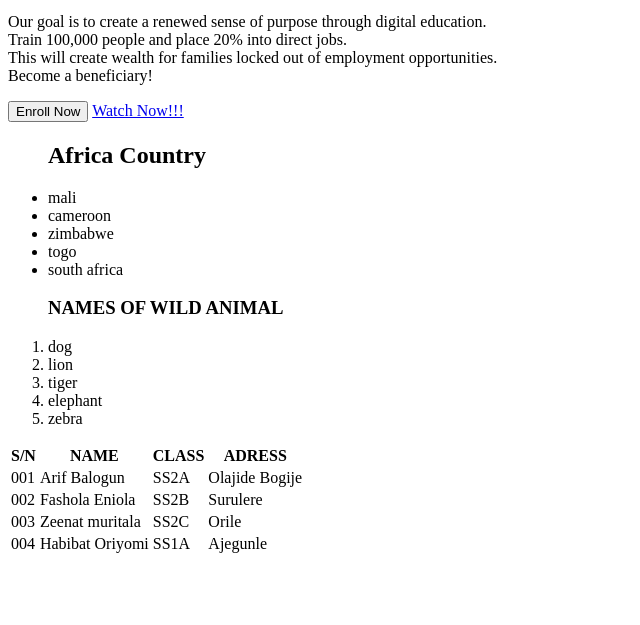
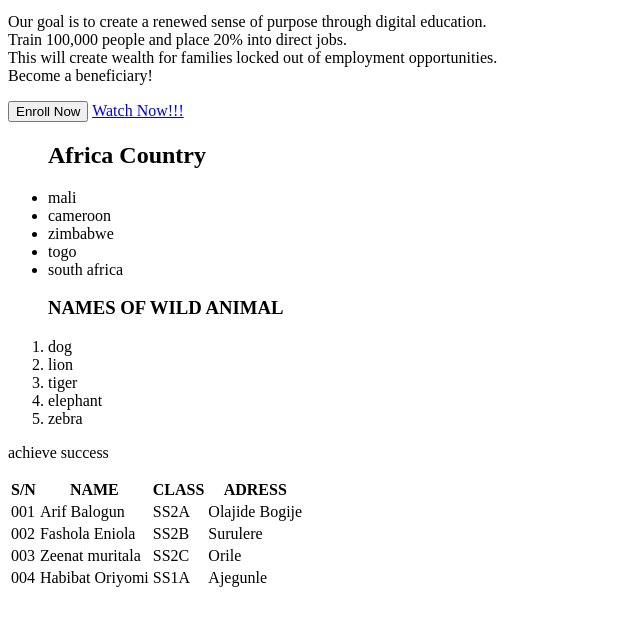
Before and after one commit to awoyezainab/TDN-HTML, a plain HTML site: page index.html in a window 1280 px wide. Shown: the part 101-726 px from the top of the page, without its empty margins (0-640 px from the left). Drawn offline with Linux system fonts and the light colour scheme.

Commit message:
secind commit

```diff
--- a/index.html
+++ b/index.html
@@ -61,5 +61,5 @@
         <td>SS1A</td>
         <td>Ajegunle</td>
 
-
+        <p>achieve success</p>
 </body>
```
